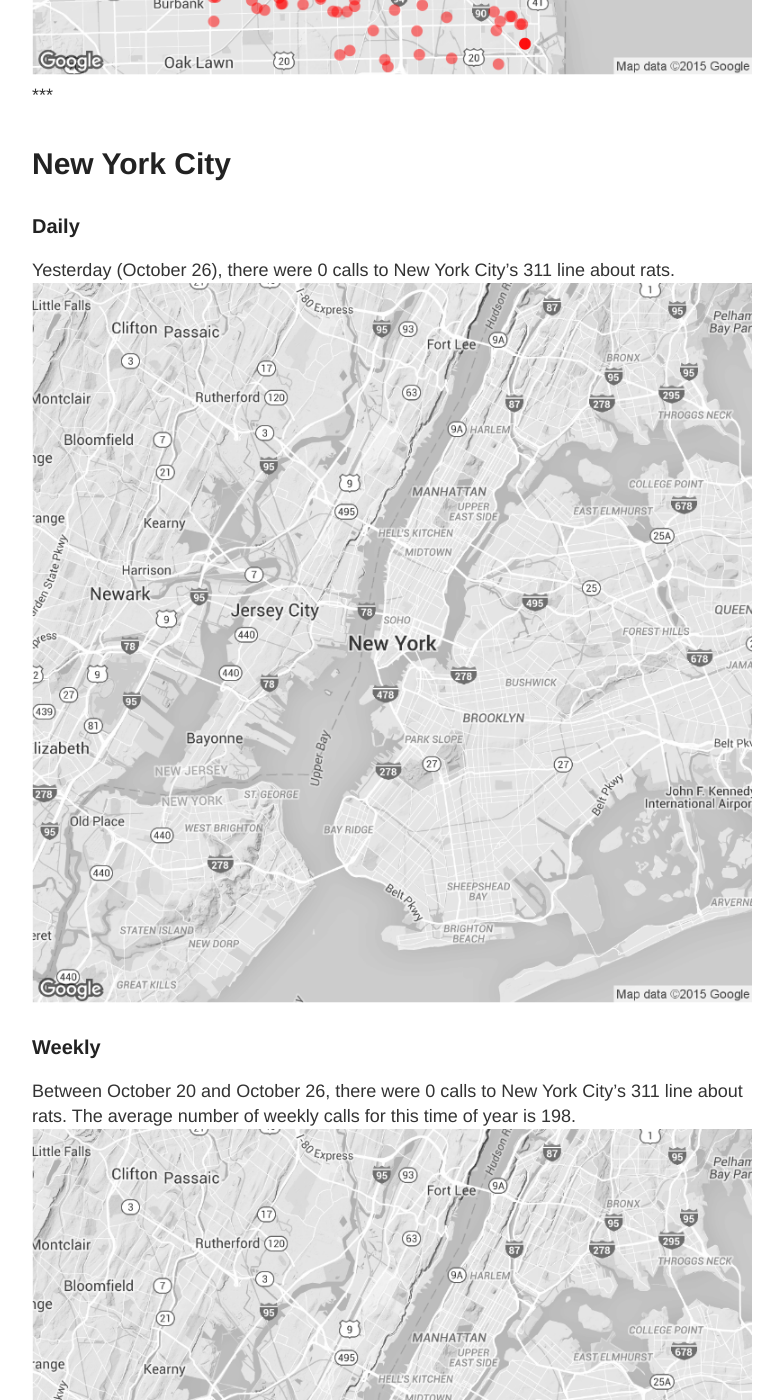
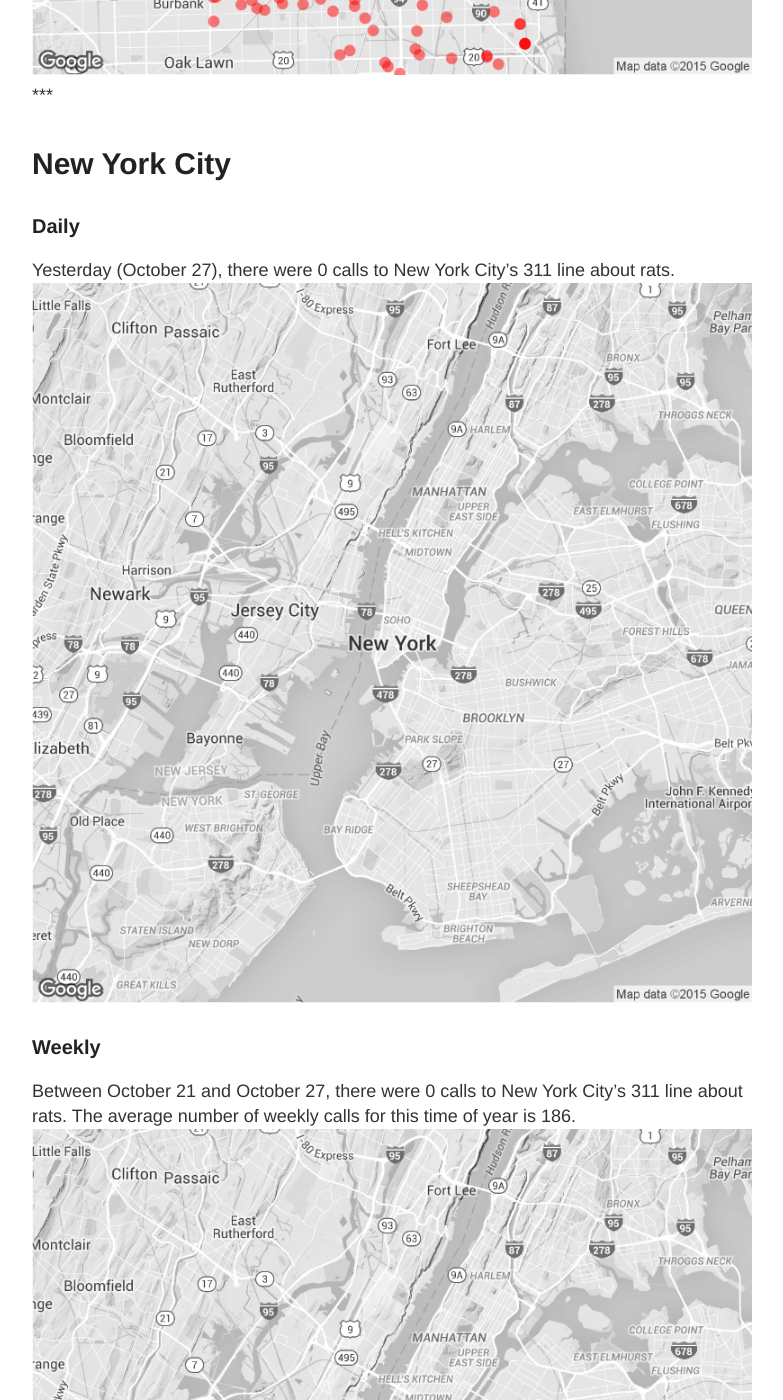
Before and after one commit to DanielHadley/ratmaps, a Jekyll site: the page built from daily.md, in a window 1280 px wide and 1400 px high, scrolled down 1986 px. Shown: the whole window, without its empty margins (248-1031 px from the left). Built offline with Jekyll 4.4.1, drawn with Linux system fonts in a browser that asks for light colours; comment, search, counter and statistics services are not loaded; some of the changed text lies outside the part shown.

Commit message:
Daily Maps

```diff
--- a/daily.md
+++ b/daily.md
@@ -15,22 +15,22 @@
 
 ### Daily
 
-Yesterday (October 26), there were 160 calls to Chicago's 311 line about rats.
+Yesterday (October 27), there were 155 calls to Chicago's 311 line about rats.
 ![Chicago rat calls to 311 weekly map]({{ site.cityimages }}/daily/Chicago_Rat_Map_Daily.png)
 
 ### Weekly
-Between October 20 and October 26, there were 883 calls to Chicago's 311 line about rats. The average number of weekly calls for this time of year is 580.
+Between October 21 and October 27, there were 884 calls to Chicago's 311 line about rats. The average number of weekly calls for this time of year is 513.
 ![Chicago rat calls to 311 weekly map]({{ site.cityimages }}/daily/Chicago_Rat_Map_Weekly.png)
 ***
 # New York City <a id="nyc"><a>
 
 ### Daily
 
-Yesterday (October 26), there were 0 calls to New York City's 311 line about rats.
+Yesterday (October 27), there were 0 calls to New York City's 311 line about rats.
 ![NYC rat calls to 311 weekly map]({{ site.cityimages }}/daily/NYC_Rat_Map_Daily.png)
 
 ### Weekly
-Between October 20 and October 26, there were 0 calls to New York City's 311 line about rats. The average number of weekly calls for this time of year is 198.
+Between October 21 and October 27, there were 0 calls to New York City's 311 line about rats. The average number of weekly calls for this time of year is 186.
 ![NYC rat calls to 311 weekly map]({{ site.cityimages }}/daily/NYC_Rat_Map_Weekly.png)
 
 Each red dot represents one call about a rat seen in that location. The dots are transparent, so multiple calls from one location will be seen as a solid dot. The usual caveats apply: more calls do not necessarily mean that there are more rats in that location than other parts of the city. A cluster of dots could indicate that one resident is unusually vocal about rodents in his or her neighborhood. Also, more densely populated neighborhoods tend to make more calls to 311.
```
Also changed, not shown: images/pages/daily/Chicago_Rat_Map_Daily.png, images/pages/daily/Chicago_Rat_Map_Weekly.png, images/pages/daily/NYC_Rat_Map_Daily.png, images/pages/daily/NYC_Rat_Map_Weekly.png.
